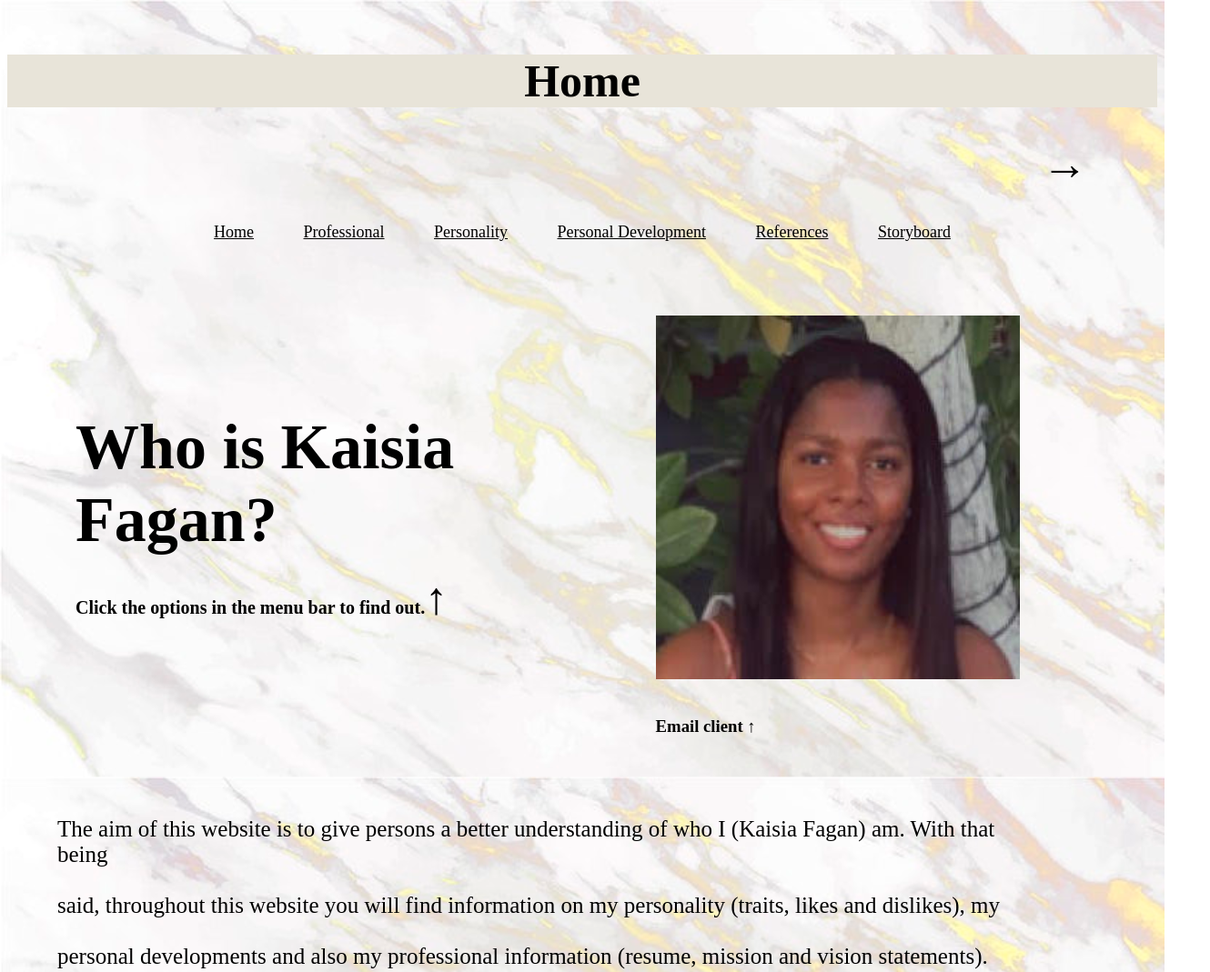
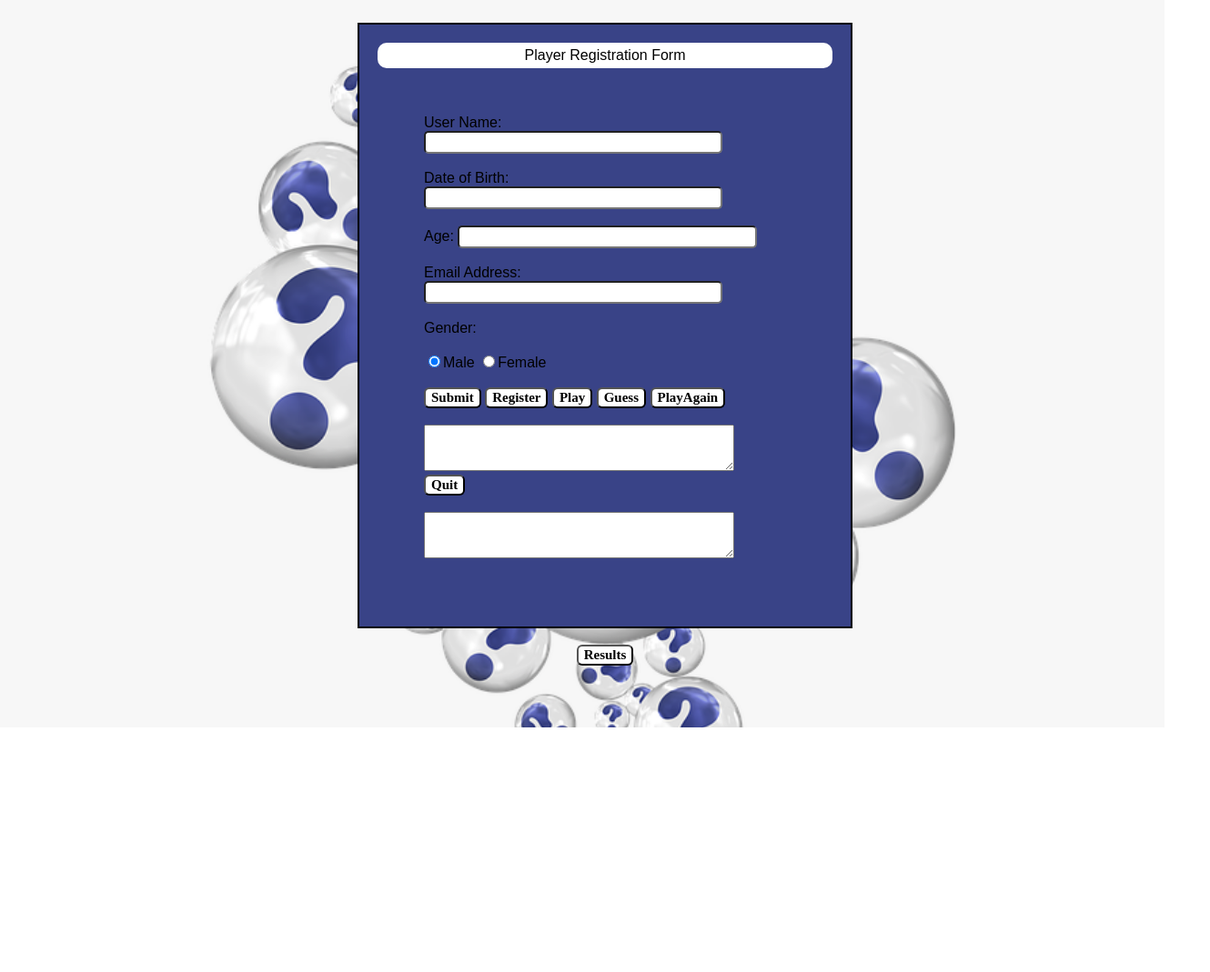
Before and after one commit to KaisiaFagan/KaisiaFagan.github.io, a plain HTML site: page index.html in a window 1280 px wide. Shown: the top 1069 px of the page at 91% size, 1330 px wide, since content can reach past the window. After the commit the page ends 800 px from the top, so only its background shows below. Drawn offline with Linux system fonts and the light colour scheme; files that its build step writes are made by us from their sources.

Commit message:
Add files via upload

```diff
--- a/index.html
+++ b/index.html
@@ -1,79 +1,74 @@
 <!doctype html>
 
 <html>
+   <head>
+     <title> </title>
+	 <link rel = "icon"  href = "../Images/background.jpg">
 
-  <head>
-
-   <title> Get to know Kaisia Fagan </title>
-   <link rel = "icon"  type = "image/x-icon" href = "../Assets/KF.ico">
-     <br/>
-     <center><h1 style = "background-color:#e8e4d9;font-size:50px"> Home </h1></center>
-
-   <meta charset = "UTF-8"></meta>
+	 <meta name = "Author" content = "Kaisia Fagan"/>
      <meta name = "viewport" content = "width=device-width initial-scale = 1"/>
      <!-- the pixel width of the viewport that you want the website to be rendered at -->
      <!-- setting a 1:1 ratio between the device width and the viewport size-->
-   <meta name = "Author" content = "Kaisia Fagan"/>
-   <meta name = "Keywords" content = "traits, mission, vision, strength, development, personality"/>
+     <meta charset = "UTF-8"></meta>
+     <meta name = "Keywords" content = ""/>
+	 <link rel = "stylesheet" href = "../CSS/Layout.css">
+
+	<script src="jscript.js"></script>
 
    </head>
 
-   <body style = "background:url(../Assets/background.jpg); background-attachment: fixed; background-repeat: no-repeat;background-size:cover;">
-
+   <body>
       <header>
 
 	  </header>
-
-	 <a style = "color:black; position:relative; left:90%; text-decoration:none" href= "Professional.html" class= "next"><span style = "font-size: 50px">&#8594;</span> </a>
+	  <section>
+	    <div id = "container">
+		<center>
+	    <form name = "Registration" id = "regform" method = "">
+		       <fieldset>
+		      <center><legend class = "leg1">Player Registration Form</legend></center>
+				<table border = '0'  cellspacing = "50">
+				 <tr>
+				  <td>
+				    <label for = "uname">User Name: </label>
+					<input type = "text" id = "uname" name = "user name" size = "40"  maxlength = "25" pattern = ".{4,}"
+					required title="4 characters minimum" required></input><br/><br/>
+					<label for = "dob">Date of Birth: </label><br/>
+					<input type = "text" id = "dob" name = "date of birth" size = "40" maxlength = "25" required></input><br/><br/>
+					<label for = "age">Age: </label>
+					<input class="form-control js-field--age" type = "text" id = "age" name = "age" size = "40"
+					maxlength = "25" ></input><br/><br/>
+					<label for = "email">Email Address: </label>
+					<input type = "text" id = "email" name = "email" size = "40" maxlength = "25" pattern = ".+@gmail.com"
+					required title="Must be @gmail.com" required></input><br/><br/>
+				   <label for = "gender">Gender:</label><br/><br/>
+				   <input type = "radio" id = "gender" name = "gender" value = "m" checked = "checked" required></input>Male
+			       <input type = "radio" id = "gender" name = "gender" value = "m" required></input>Female <br/><br/>
 
 
-	 <br/>
-	 <br/>
-	 <center style = "font-size:18px"><p>
-	   <a style = 'color:black'href = "index.html">Home</a>
-	   <a style = "margin-left: 50px;color:black" href = "Professional.html">Professional</a>
-	   <a style = "margin-left: 50px;color:black" href = "Personal.html">Personality</a>
-	   <a style = "margin-left: 50px;color:black" href = "Development.html">Personal Development</a>
-	   <a style = "margin-left: 50px;color:black" href = "Reference.html">References</a>
-	   <a style = "margin-left: 50px;color:black" href = "Storyboard.html">Storyboard</a>
-	 </p></center>
 
-	 <br/>
-	 <section>
-	   <table border = '0' cellpadding = '20' cellspacing = '5' width = '90%'>
-	     <tr>
-		   <td style = "padding-left:70px; font-size:70px"><b>Who is Kaisia Fagan? <h1 style = "font-size: 20px">
-		   Click the options in the menu bar to find out.<span style = "font-size: 50px">&#8593;</span></b></h1></td>
-		   <td>
-		    <a href= 'mailto:kaisia2022@gmail.com?cc=kaisiafagan@yahoo.com&subject=Assignment1'>
-		   <img src = '../Assets/Kaisia.jpg' width = '400' height = '400' alt = "Image not found" style = "padding-top:20px"></img></a>
-		   <br/><br/><h3>Email client &#8593;</h3></td>
+					 <input type = "submit" id = "sub" value = "Submit" onclick = "setAge"/>
+					 <input type = "button" id = "reg" value = "Register" onclick = "Register(); Disable1;"/>
+					 <input type = "button" id = "play" value = "Play" onclick = "PlayGame(); Enable1();"/>
+					 <input type = "button" id = "guess" value = "Guess" onclick = "CheckGuess();"/>
+					 <input type = "button" id = "pa" value = "PlayAgain" onclick = "PlayGame();"/>
+				     </br></br>
+				    <textarea rows="3" cols="40" wrap="hard" id = "showpercentage" name = "playerinfo"></textarea>
+					</br>
+					<input type = "button" id = "quit" value = "Quit" onclick = "findPercentageScore(); ClearFields();" /></br></br>
+					<textarea rows="3" cols="40" id = "showallplayers" name = "players"></textarea></br>
 
-		 </tr>
-		 <tr>
-		  <td colspan = '2'>
-		  <p style = 'font-size:25px; padding-left:30px'>
-		  The aim of this website is to give persons a better understanding of who I (Kaisia Fagan) am. With that being<br/><br/> said,
-		  throughout this website you will find information on my personality (traits, likes and dislikes), my<br/><br/> personal
-		  developments and also my professional information (resume, mission and vision statements).</p>
-         <br/>
-         <br/>
 				 </td>
-
-		 <!-- <td rowspan = '2'>
-			  <iframe src = 'https://www.youtube.com/watch?v=mC9G5u9ZiLU&list=PLxFt3wW5ry8sKLeH0XbSalty_S3-Xdq1B' width ='400' height = '400' name ='myframe'></iframe>
-		   </td>-->
 				 </tr>
 				</table>
+			 </fieldset>
+			 </form>
+			 </br>
+			 <input type = "button" id = "results" value = "Results" onclick = "findPercentageScore();"/>
+			 </center>
+		   </div>
 		    </section>
+            <br/><br/>
 
-
-	 <footer>
-	  <br/>
-	  <hr size = "2"/>
-	  Copyrighted &copy; Kaisia Fagan, February 8, 2022
-
-	 </footer>
     </body>
-
 </html>
```
Also changed, not shown: Layout.css (line endings or trailing spaces), jscript.js (line endings or trailing spaces), 3 other files. Lines whose indentation alone changed are shown as unchanged.
